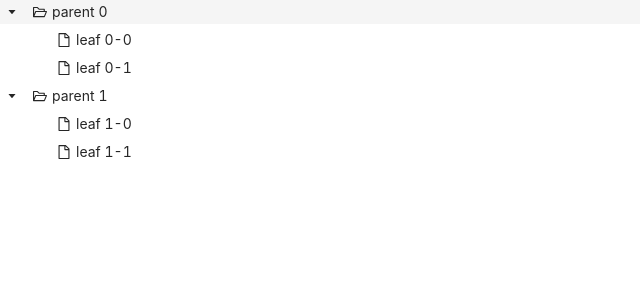
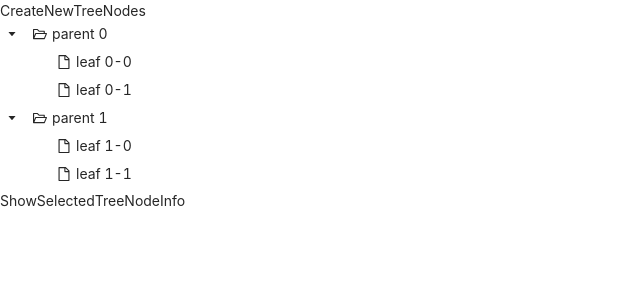
Before and after one commit to koeit/tree-functionality, a React (Create React App) app: page / in a window 1280 px wide. Shown: the top 300 px of the page, without its empty margins (0-640 px from the left). Built offline with nearby package versions, Linux system fonts and the light colour scheme.

Commit message:
added empty components to add tree nodes and show selected tree node info

```diff
--- a/src/App.tsx
+++ b/src/App.tsx
@@ -1,10 +1,14 @@
 import './App.css';
 import TreeBase from './Components/TreeBase';
+import CreateNewTreeNodes from './Components/CreateNewTreeNodes';
+import ShowSelectedTreeNodeInfo from './Components/ShowSelectedTreeNodeInfo';
 
 function App() {
   return (
     <>
+      <CreateNewTreeNodes />
       <TreeBase />
+      <ShowSelectedTreeNodeInfo />
     </>
   );
 }
--- /dev/null
+++ b/src/Components/CreateNewTreeNodes.tsx
@@ -0,0 +1,7 @@
+import React from 'react'
+
+export default function CreateNewTreeNodes() {
+  return (
+    <div>CreateNewTreeNodes</div>
+  )
+}
--- /dev/null
+++ b/src/Components/ShowSelectedTreeNodeInfo.tsx
@@ -0,0 +1,7 @@
+import React from 'react'
+
+export default function ShowSelectedTreeNodeInfo() {
+  return (
+    <div>ShowSelectedTreeNodeInfo</div>
+  )
+}
```
